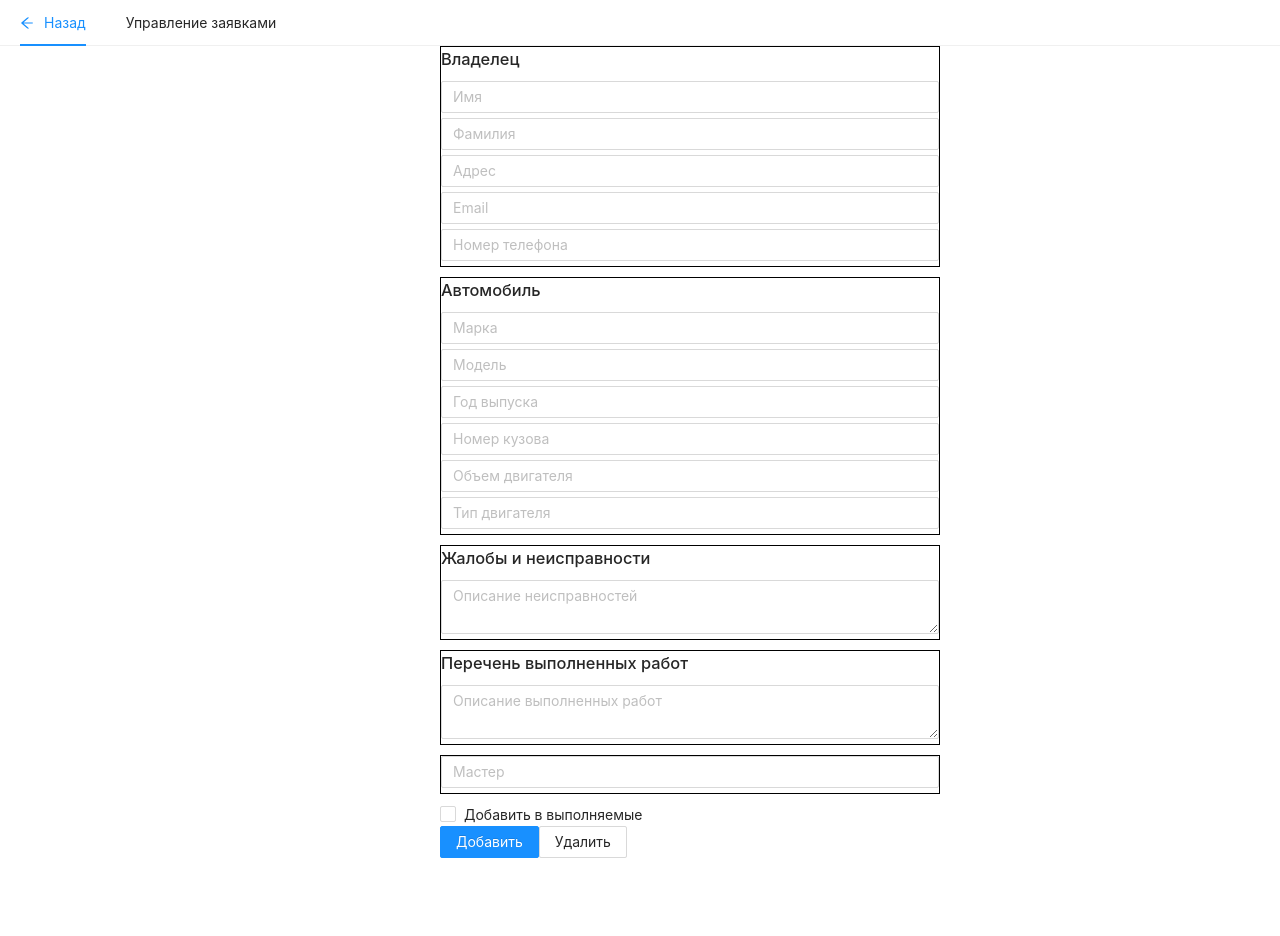
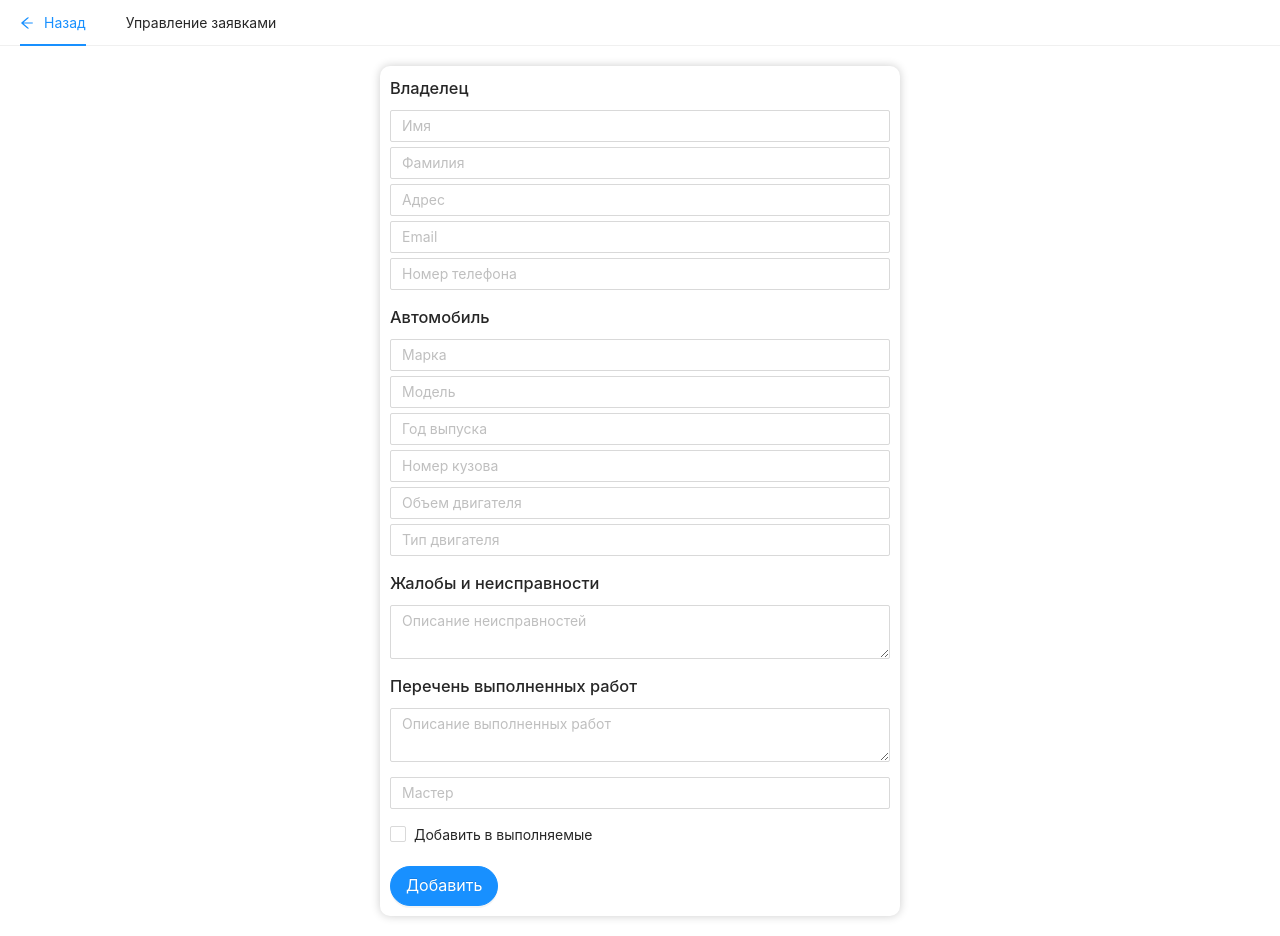
Before and after one commit to amIAqua/autoCRM, a React (Create React App) app: page /new in a window 1280 px wide. Before the commit the page ends 858 px from the top, so only its background shows below. Built offline with nearby package versions, Linux system fonts and the light colour scheme.

Commit message:
commit changes

```diff
--- a/src/App.tsx
+++ b/src/App.tsx
@@ -1,5 +1,5 @@
 import React from 'react'
-import { Switch, Route } from 'react-router-dom'
+import { Switch, Route, useLocation } from 'react-router-dom'
 
 //components
 import { SpecifyLayout } from './layouts/SpecifyLayout/SpecifyLayout'
@@ -10,11 +10,19 @@ import { EditCaseLayout } from './layouts/EditCaseLayout/EditCaseLayout'
 import { CasesInProgressLayout } from './layouts/CasesInProgress/CasesInProgressLayout'
 import { CompletedCasesLayout } from './layouts/CompletedCasesLayout/CompletedCasesLayout'
 import { Navbar } from './components/Navbar/Navbar'
+import { Loader } from './components/Loader/Loader'
+import { useSelector } from 'react-redux'
+import { RootAppState } from './store'
+import { loadingSelector } from './store/selectors'
 
 export const App: React.FC = () => {
+  const loading = useSelector((state: RootAppState) => loadingSelector(state))
+  const location = useLocation()
+
   return (
     <div className='main-layout'>
       <Navbar />
+      {loading && location.pathname === '/specify' ? <Loader /> : null}
       <div className='Router container'>
         <Switch>
           <Route component={SpecifyLayout} path='/specify' exact />
--- a/src/components/AddNewClientForm/AddNewClientForm.css
+++ b/src/components/AddNewClientForm/AddNewClientForm.css
@@ -1,6 +1,8 @@
 .form-container {
-  width: 400px;
-  margin: 0px auto;
+  margin: 20px auto;
+  box-shadow: 0 0 10px rgba(0, 0, 0, 0.2);
+  padding: 10px 10px;
+  border-radius: 10px;
 }
 
 .form-container Input {
@@ -14,23 +16,3 @@
 .form-container TextArea {
   margin-bottom: 5px;
 }
-
-.owner-info-form-section {
-  border: 1px solid #000;
-}
-
-.auto-info-form-section {
-  border: 1px solid #000;
-}
-
-.problems-info-form-section {
-  border: 1px solid #000;
-}
-
-.result-info-form-section {
-  border: 1px solid #000;
-}
-
-.navigate-info-form-section {
-  border: 1px solid #000;
-}
--- a/src/components/AddNewClientForm/AddNewClientForm.tsx
+++ b/src/components/AddNewClientForm/AddNewClientForm.tsx
@@ -166,10 +166,16 @@ export const AddNewClientForm: React.FC = () => {
               </Checkbox>
             </div>
 
-            <Button htmlType='submit' type='primary' disabled={isSubmitting}>
+            <Button
+              htmlType='submit'
+              className='button'
+              type='primary'
+              size='large'
+              disabled={isSubmitting}
+              style={{ marginTop: '20px' }}
+            >
               Добавить
             </Button>
-            <Button type='default'>Удалить</Button>
           </form>
         )}
       </Formik>
--- a/src/components/AllCasesList/CasesListItem/CaseListItem.css
+++ b/src/components/AllCasesList/CasesListItem/CaseListItem.css
@@ -2,6 +2,7 @@
   box-shadow: 0 0 5px rgba(0, 0, 0, 0.2);
   margin-bottom: 10px;
   margin-top: 20px;
-
+  border-radius: 10px;
   padding: 5px;
+  padding-left: 15px;
 }
--- a/src/components/AllCasesList/CasesListItem/CasesListItem.tsx
+++ b/src/components/AllCasesList/CasesListItem/CasesListItem.tsx
@@ -30,7 +30,13 @@ export const CasesListItem: React.FC<Props> = ({ item }) => {
       </div>
 
       <NavLink to={`cases/${item._id}`}>
-        <Button type='primary'>Подробнее</Button>
+        <Button
+          className='button'
+          type='primary'
+          style={{ marginBottom: '10px' }}
+        >
+          Подробнее
+        </Button>
       </NavLink>
     </div>
   )
--- a/src/components/DetailCaseCard/DetailCaseCard.css
+++ b/src/components/DetailCaseCard/DetailCaseCard.css
@@ -4,6 +4,7 @@
   margin-top: 20px;
   width: 700px;
   padding: 5px;
+  border-radius: 10px;
 }
 
 .card-row {
--- a/src/components/DetailCaseCard/DetailCaseCard.tsx
+++ b/src/components/DetailCaseCard/DetailCaseCard.tsx
@@ -83,15 +83,24 @@ export const DetailCaseCard: React.FC<Props> = ({
 
         <Divider />
         <Link to={`edit/${item._id}`}>
-          <Button type='primary' style={{ marginRight: '10px' }}>
+          <Button
+            className='button'
+            type='primary'
+            style={{ marginRight: '10px' }}
+          >
             Редактировать
           </Button>
         </Link>
 
         {!item.inProgress && !item.completed ? (
           <Button
+            className='button'
             type='primary'
-            style={{ marginRight: '10px' }}
+            style={{
+              marginRight: '10px',
+              background: '#08c434',
+              border: '1px solid #08c434',
+            }}
             onClick={() => takeInProgressHandler(item._id!)}
           >
             Начать выполнение
@@ -99,6 +108,7 @@ export const DetailCaseCard: React.FC<Props> = ({
         ) : null}
         {item.inProgress && !item.completed ? (
           <Button
+            className='button'
             type='primary'
             style={{ marginRight: '10px' }}
             onClick={() => completeCaseHandler(item._id!)}
@@ -109,8 +119,13 @@ export const DetailCaseCard: React.FC<Props> = ({
 
         {item.completed || !item.inProgress ? (
           <Button
+            className='button'
             type='primary'
-            style={{ marginRight: '10px' }}
+            style={{
+              marginRight: '10px',
+              background: 'red',
+              border: '1px solid red',
+            }}
             onClick={() => deleteItemHandler(item._id!)}
           >
             Удалить
--- a/src/components/EditCurrentCaseForm/EditCurrentCaseForm.tsx
+++ b/src/components/EditCurrentCaseForm/EditCurrentCaseForm.tsx
@@ -176,7 +176,14 @@ export const EditCurrentCaseForm: React.FC<Props> = ({ currentCase }) => {
               />
             </section>
 
-            <Button htmlType='submit' type='primary' disabled={isSubmitting}>
+            <Button
+              htmlType='submit'
+              type='primary'
+              disabled={isSubmitting}
+              className='button'
+              size='large'
+              style={{ marginTop: '20px' }}
+            >
               Сохранить
             </Button>
           </form>
--- a/src/index.css
+++ b/src/index.css
@@ -15,3 +15,7 @@
 .content-section {
   margin-top: 20px;
 }
+
+.button {
+  border-radius: 60px;
+}
--- a/src/store/reducers/app_Reducer.ts
+++ b/src/store/reducers/app_Reducer.ts
@@ -1,5 +1,4 @@
 import { ActionsTypes } from '../types/rootActionsType'
-import { InferActionsTypes } from '../../store'
 
 const initialState = {
   isLoading: false as boolean,
```
Also changed, not shown: 1 other file (tests, documents, lock files or other folders).
